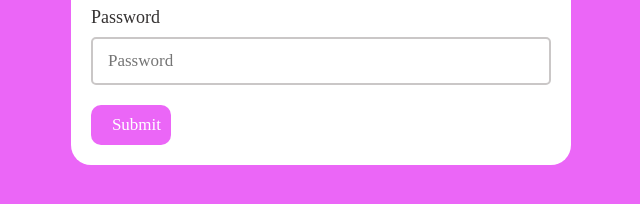
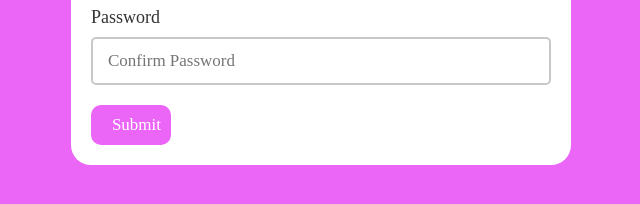
Before and after one commit to laziza00/input__validation, a plain HTML site: page index.html in a window 1280 px wide. Shown: the part 510-714 px from the top of the page, 319-959 px from the left. Drawn offline with nearby package versions, Linux system fonts and the light colour scheme.

Commit message:
initial commit

```diff
--- a/index.html
+++ b/index.html
@@ -42,7 +42,7 @@
       </div>
       <div class="form__box">
         <label class="box__label" for="password">password</label>
-        <input class="box__input password2" type="password" name="password" id="password" placeholder="password">
+        <input class="box__input password2" type="password" name="password" id="password" placeholder="confirm password">
         <p class="box__text box__text5"></p>
       </div>
 
```
